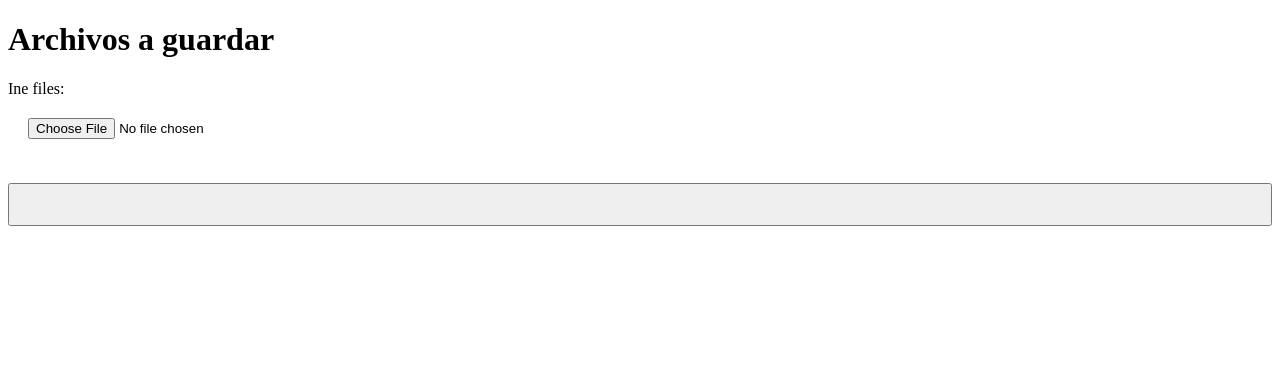
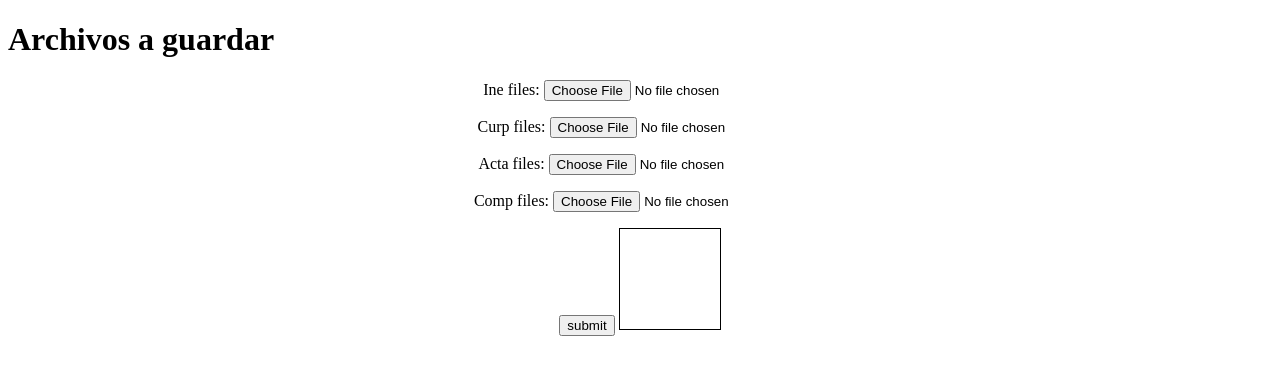
Before and after one commit to Dieg0MV/save_files, a Django app: template web/templates/index.html in a window 1280 px wide. Shown: the top 375 px of the page. Run offline with Django 5.2, Linux system fonts and the light colour scheme; the template is opened without the code that fills it: values that come from a table or form of the project are taken from there, others are empty.

Commit message:
Cambios de almacenamiento

```diff
--- /dev/null
+++ b/static/css/style.css
@@ -0,0 +1,3 @@
+.miformulario{
+  text-align: center;
+}
--- a/web/forms.py
+++ b/web/forms.py
@@ -5,6 +5,3 @@ class document(forms.ModelForm):
   class Meta():
     model = firm
     fields= '__all__'
-  #curp_file = forms.FileField()
-  #acta_file = forms.FileField()
-  #comp_file = forms.FileField()
--- a/web/models.py
+++ b/web/models.py
@@ -2,9 +2,10 @@ from django.db import models
 
 # Create your models here.
 class firm(models.Model):
-  Ine_files = models.FileField(max_length=100, default=None)
-"""
-  Curp_files = models.FileField()
-  Acta_files = models.FileField()
-  Comp_files = models.FileField()
-  Firma_files = models.FileField() """
+  Ine_files = models.FileField(max_length=100, upload_to="files/", null=False, blank=False)
+  Curp_files = models.FileField(max_length=100, upload_to="files/", null=False, blank=False)
+  Acta_files = models.FileField(max_length=100, upload_to="files/", null=False, blank=False)
+  Comp_files = models.FileField(max_length=100, upload_to="files/", null=False, blank=False)
+
+  # Firma_files = models.FileField(max_length=100, default='default_files/placeholder.pdf')
+  #def __str__():
--- a/web/templates/index.html
+++ b/web/templates/index.html
@@ -1,26 +1,24 @@
 <!DOCTYPE html>
 <html lang="en">
 <head>
+  {% load static %}
   <meta charset="UTF-8">
   <meta name="viewport" content="width=device-width, initial-scale=1.0">
+  <link rel="stylesheet" href="{% static 'css/style.css' %}" type="text/css">
   <title>File-save</title>
 </head>
 <body>
   <h1> Archivos a guardar</h1>
-  <style>
-    input {
-      width: 100%;
-      padding: 12px 20px;
-      margin: 8px 0;
-      box-sizing: border-box;
-    };
-  </style>
 
-  <form action="" method="post">
+
+  <form action="" method="post" class="miformulario">
     {% csrf_token %}
     {{form.media}}
     {{ form.as_p }}
-   <input type="submit" value="">
+   <input type="submit" value="submit">
+   <canvas id="myCanvas" width="100" height="100" style="border:1px solid #000000;"/>
   </form>
+
+
 </body>
 </html>
--- a/web/views.py
+++ b/web/views.py
@@ -3,7 +3,7 @@ from .forms import document
 # Create your views here.
 
 def index(request):
-
+  form = document()
   if request.method == 'POST':
     form = document(request.POST, request.FILES)
     if form.is_valid():
```
Also changed, not shown: saves/settings.py (+7 -1 lines), db.sqlite3, web/migrations/0001_initial.py, web/migrations/0002_alter_firm_acta_files_alter_firm_comp_files_and_more.py (added), web/migrations/0002_remove_firm_files_firm_ine_files.py (deleted), web/migrations/0003_alter_firm_acta_files_alter_firm_comp_files_and_more.py (added), 2 other files.
